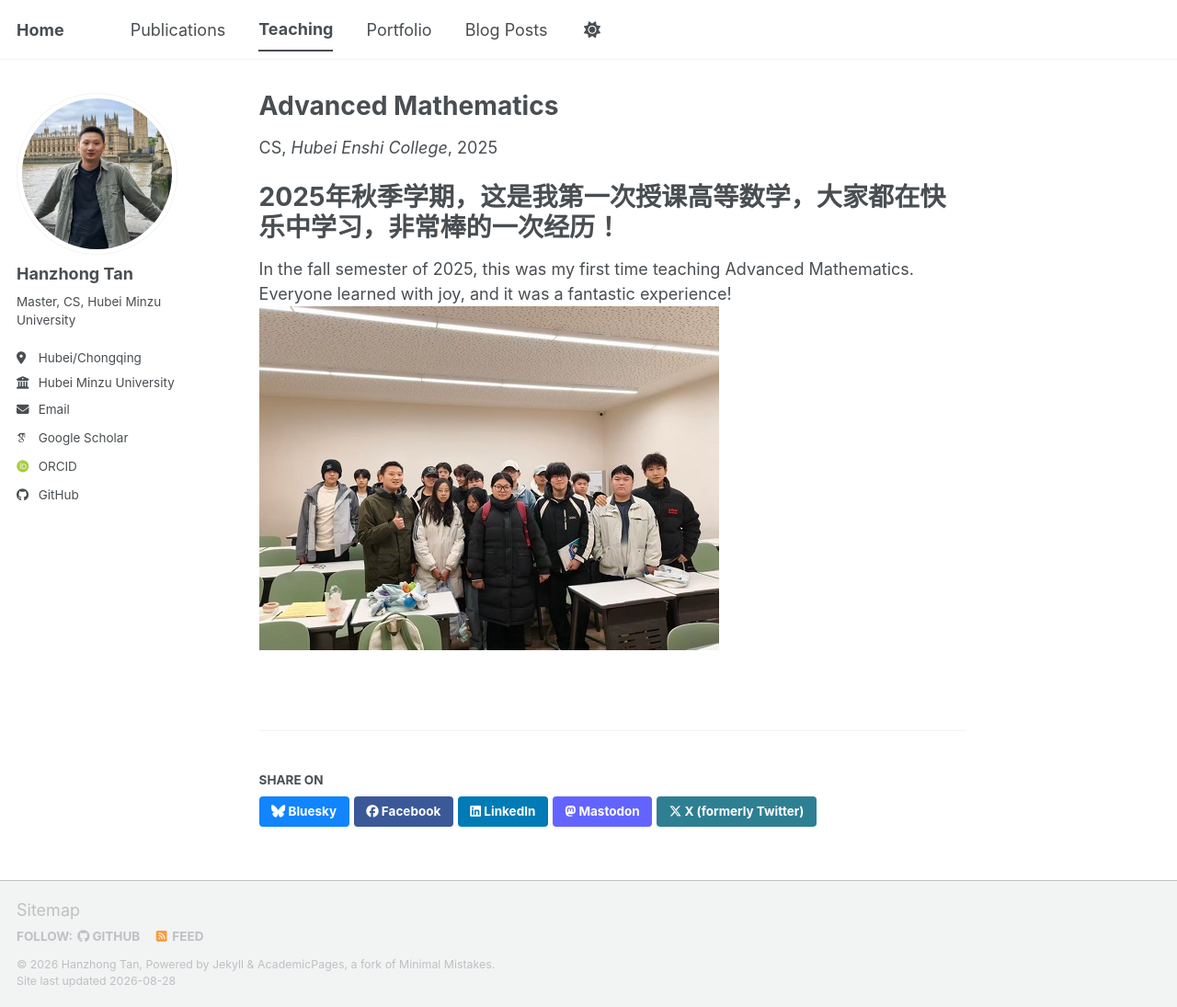
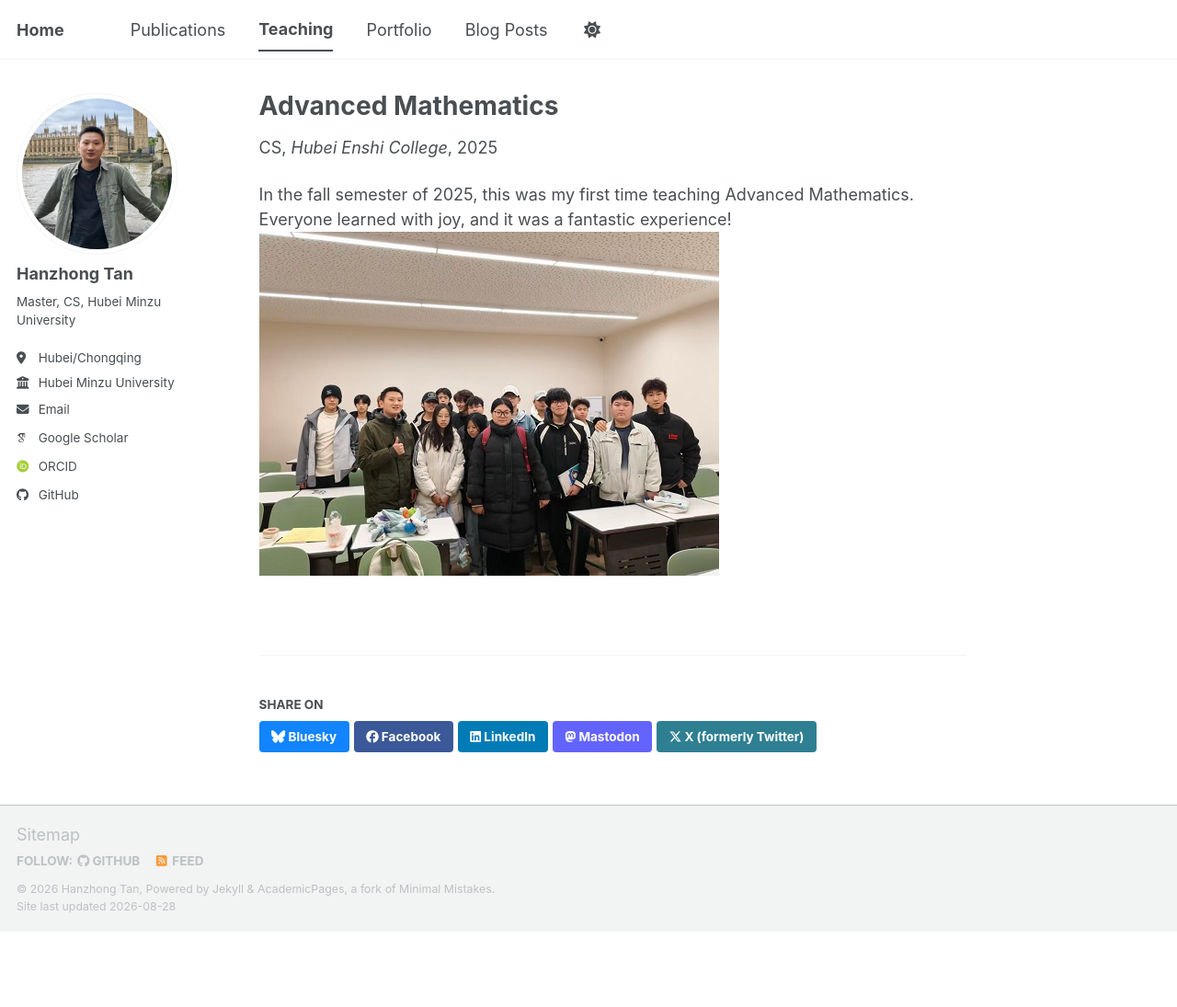
Before and after one commit to liangjiaxiaoqi/liangjiaxiaoqi.github.io, a Jekyll site: the page built from _teaching/2025-autumn-teaching-Advanced_Mathematics.md, in a window 1280 px wide and 1095 px high. Shown: the whole window at 92% size. Built offline with Jekyll 4.4.1, drawn with Linux system fonts in a browser that asks for light colours; some web fonts are replaced; a script bundle is joined from its source files by our own code; library files that are not in the unit come from our copies.

Commit message:
Revise course description for Advanced Mathematics
Updated the description of the Advanced Mathematics course for the fall semester of 2025.

```diff
--- a/_teaching/2025-autumn-teaching-Advanced_Mathematics.md
+++ b/_teaching/2025-autumn-teaching-Advanced_Mathematics.md
@@ -6,9 +6,9 @@ permalink: /teaching/2025-autumn-teaching-Advanced_Mathematics
 venue: "Hubei Enshi College"
 date: 2025-09-01
 #location: "City, Country"
+#2025年秋季学期，这是我第一次授课高等数学，大家都在快乐中学习，非常棒的一次经历！
 ---
 
-# 2025年秋季学期，这是我第一次授课高等数学，大家都在快乐中学习，非常棒的一次经历！
 In the fall semester of 2025, this was my first time teaching Advanced Mathematics. Everyone learned with joy, and it was a fantastic experience!
 <br/>
 <img src='/images/2025-秋季-高数-湖北恩施学院.jpg'>
```
